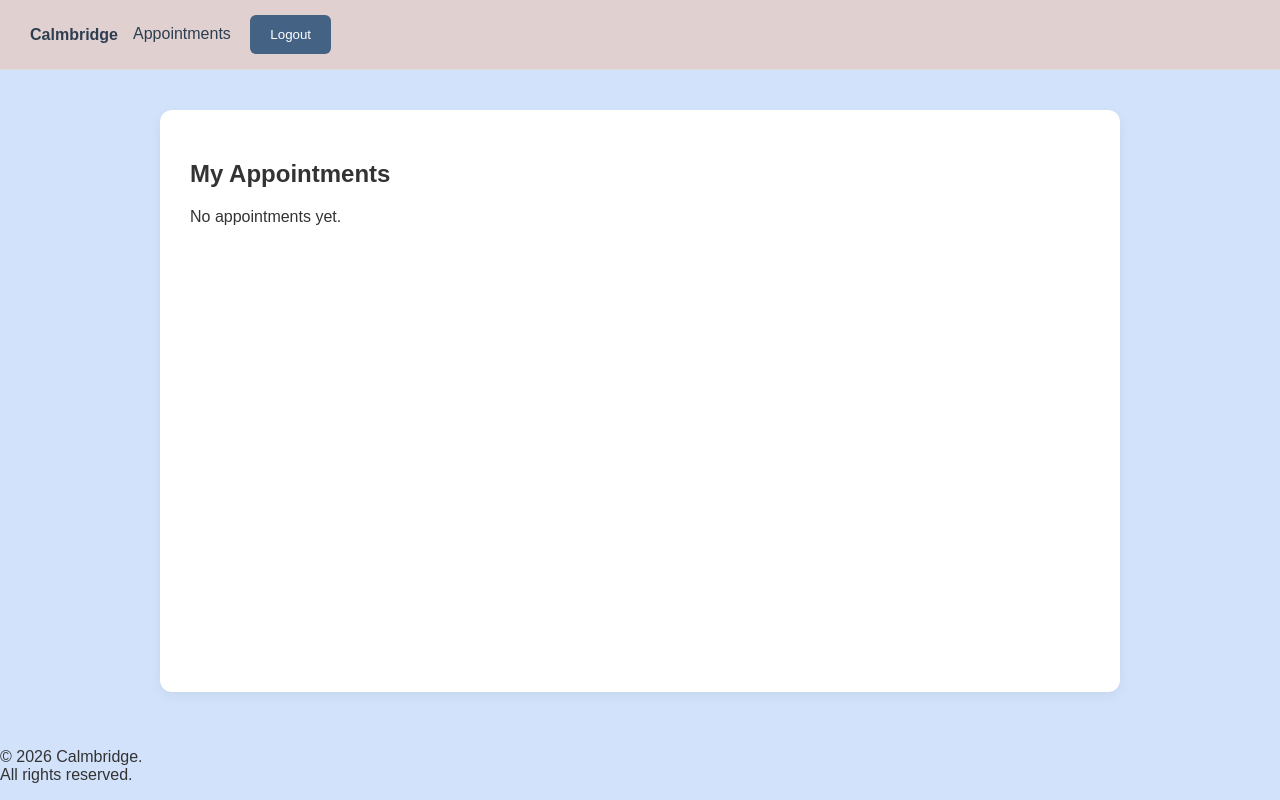
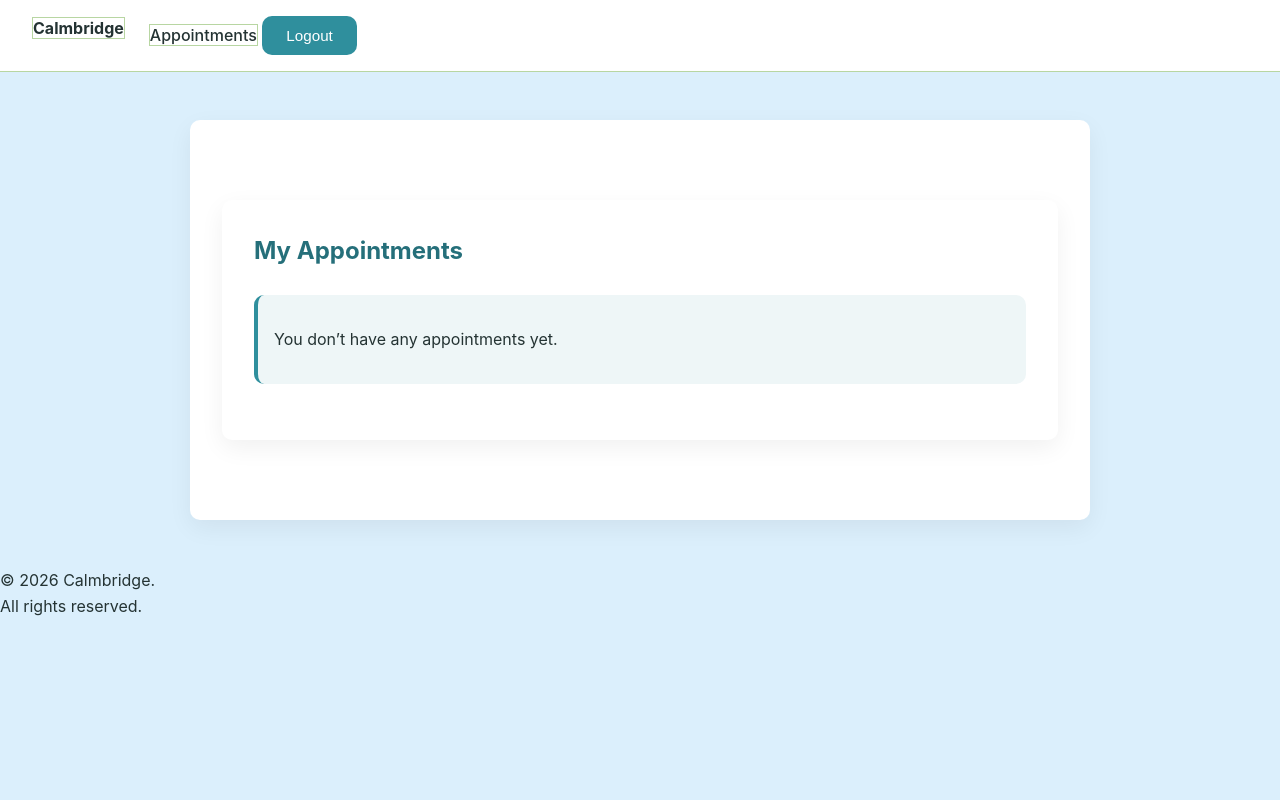
Before and after one commit to Kemigishatrah/Calmbridge, a Django app: page /appointments/ in a window 1280 px wide. Run offline with Django 5.2, Linux system fonts and the light colour scheme; a user stored in the database is signed in.

Commit message:
Improve UI styling, messaging experience, and registration validation
- Polished global styles for a calmer, more professional mental health UI
- Improved appointments list layout with card-based design and role-aware context
- Enhanced session messaging UI for clarity, privacy, and readability
- Added user-friendly validation for duplicate usernames during registration
- Surfaced existing model data more clearly in templates

```diff
--- a/accounts/models.py
+++ b/accounts/models.py
@@ -28,12 +28,7 @@ class TherapistProfile(models.Model):
     bio = models.TextField(max_length=1000, blank=True)
 
 
-
-
-
     is_verified = models.BooleanField(default=False)
-
-
 
     def __str__(self):
         return self.user.username
--- a/appointments/urls.py
+++ b/appointments/urls.py
@@ -1,8 +1,7 @@
 from django.urls import path
 from .views import appointment_detail, appointment_list, manage_availability
-from .views import assign_therapist
-from .views import available_sessions
-from .views import book_session
+from .views import assign_therapist,available_sessions, book_session, appointment_messages
+from .views import session_notes
 
 
 
@@ -12,5 +11,10 @@ urlpatterns = [
     path("availability/", manage_availability, name="manage_availability"),
     path("assign/", assign_therapist, name="assign_therapist"),
     path("available/", available_sessions, name="available_sessions"),
-    path("book/<int:slot_id>/", book_session, name="book_session")
+    path("book/<int:slot_id>/", book_session, name="book_session"),
+    path("appointment/<int:appointment_id>/messages/", appointment_messages,
+          name="appointment_messages"),
+    path(
+        "appointment/<int:appointment_id>/notes/",
+        session_notes, name="session_notes"),
 ]
--- a/appointments/views.py
+++ b/appointments/views.py
@@ -1,11 +1,9 @@
 from django.shortcuts import get_object_or_404, redirect, render
-
 from django.contrib.auth.decorators import login_required
 from django.contrib.admin.views.decorators import staff_member_required
 from django.shortcuts import render
-from .models import Appointment, AvailabilitySlot, TherapistAssignment
+from .models import Appointment, AvailabilitySlot, SessionNote, TherapistAssignment,Message
 from accounts.models import PatientProfile, TherapistProfile
-
 
 @login_required
 def appointment_list(request):
@@ -200,3 +198,68 @@ def book_session(request, slot_id):
             "end": slot.end_time,
         }
     )
+@login_required
+def appointment_messages(request, appointment_id):
+    appointment = get_object_or_404(Appointment, id=appointment_id)
+    user = request.user
+
+    # Access control
+    if user not in [
+        appointment.patient.user,
+        appointment.therapist.user
+    ] and not user.is_staff:
+        return render(request, "appointments/not_allowed.html")
+
+    if request.method == "POST":
+        content = request.POST.get("content")
+        if content:
+            Message.objects.create(
+                appointment=appointment,
+                sender=user,
+                content=content
+            )
+            return redirect("appointment_messages", appointment_id=appointment.id)
+
+    messages = appointment.messages.order_by("created_at")
+
+    return render(
+        request,
+        "appointments/messages.html",
+        {
+            "appointment": appointment,
+            "messages": messages
+        }
+    )
+login_required
+def session_notes(request, appointment_id):
+    appointment = get_object_or_404(Appointment, id=appointment_id)
+    user = request.user
+
+    # Therapist-only (admin read-only handled later)
+    if user.role != "THERAPIST":
+        return render(request, "appointments/not_allowed.html")
+
+    therapist = appointment.therapist
+
+    # Ensure therapist owns this appointment
+    if therapist.user != user:
+        return render(request, "appointments/not_allowed.html")
+
+    note, created = SessionNote.objects.get_or_create(
+        appointment=appointment,
+        therapist=therapist
+    )
+
+    if request.method == "POST":
+        note.notes = request.POST.get("notes")
+        note.save()
+        return redirect("session_notes", appointment_id=appointment.id)
+
+    return render(
+        request,
+        "appointments/session_notes.html",
+        {
+            "appointment": appointment,
+            "note": note
+        }
+    )
--- a/static/css/styles.css
+++ b/static/css/styles.css
@@ -1,194 +1,227 @@
-/*  GLOBAL*/
+/* CalmBridge Design System */
+
 :root {
-    --primary: #446284;
-    --primary-hover: #f7b85a;
-    --bg-blue: #d1e2fa;
-    --text-dark: #333;
-    --white: #ffffff;
+  --primary: #2f8f9d;        /* calm teal */
+  --primary-dark: #256f7a;
+  --accent: #87dcb7;         /* gentle green */
+  --bg: #dbeffc;
+  --surface: #ffffff;
+  --text-main: #243333;
+  --text-muted: #6b7c7c;
+  --border: #b8d6a2;
+  --danger: #ed7a76;
+  --radius: 10px;
+  --shadow: 0 8px 24px rgba(0,0,0,0.06);
+  --font-main: "Inter", system-ui, -apple-system, sans-serif;
 }
 
-html, body {
-    height: 100%;
+/* Global Styles */
+
+* {
+  box-sizing: border-box;
 }
 
 body {
-    font-family: Arial, Helvetica, sans-serif;
-    background-color: var(--bg-blue);
   margin: 0;
-    padding: 0;
-    color: var(--text-dark);
-    display: flex;
-    flex-direction: column;
-    min-height: 100vh; /* Ensures the background fills the screen */
+  font-family: var(--font-main);
+  background: var(--bg);
+  color: var(--text-main);
+  line-height: 1.6;
 }
 
-hr {
-    border: none;
-    display:none
+a {
+  color: var(--primary);
+  text-decoration: solid;
+  border: 1px solid var(--border);
 }
-/* 2. NAVIGATION */
+
+a:hover {
+  text-decoration:solid;
+}
+
+/* Layout */
+
+.container {
+  max-width: 900px;
+  margin: 3rem auto;
+  padding: 2rem;
+  background: var(--surface);
+  border-radius: var(--radius);
+  box-shadow: var(--shadow);
+}
+
+h1, h2, h3 {
+  margin-top: 0;
+  color: var(--primary-dark);
+}
+
+/* Navigation */
+
 nav {
-    background-color: #e0d0d0;
-    padding: 15px 30px;
-    border-bottom: 1px solid #ddd;
+  background: var(--surface);
+  padding: 1rem 2rem;
+  border-bottom: 1px solid var(--border);
   display: flex;
-    flex-wrap: wrap;
-    align-items: center;
+  gap: 1.5rem;
 }
 
 nav a {
-    text-decoration: none;
-    color: #2c3e50;
-    margin-right: 15px;
   font-weight: 500;
-    transition: 0.2s;
+  color: var(--text-main);
 }
 
 nav a:hover {
-    text-decoration:none;
   color: var(--primary);
 }
 
-/* 3. PAGE CONTAINER */
-.container {
-    width: 95%; /* Responsive width */
-    max-width: 900px;
-    margin: 40px auto;
-    background: var(--white);
-    padding: 30px;
-    border-radius: 12px;
-    box-shadow: 0 4px 12px rgba(0, 0, 0, 0.05);
-    flex: 1; /* Pushes footer down if content is short */
+/* Forms */
+form {
+  margin-top: 1.5rem;
 }
 
-/* 4. HERO SECTION (Flexbox) */
-.hero {
-    display: flex;
-    gap: 40px;
-    align-items: center;
-    flex-wrap: wrap; /* Allows stacking on mobile */
-}
-
-.hero-text {
-    flex: 1;
-    min-width: 300px; /* Prevents text from getting too squeezed */
-}
-
-.hero-text h1 {
-    color: #63a1b1;
-    font-size: 2.2rem;
-    margin-bottom: 15px;
-}
-
-.hero-text p {
-    font-size: 1.1rem;
-    line-height: 1.6;
-    margin-bottom: 25px;
-}
-
-
-/* 6. BUTTONS */
-button, a.button {
-    background-color: var(--primary);
-    color: rgb(255, 255, 255) !important;
-    border: none;
-    padding: 12px 20px;
-    border-radius: 6px;
-    cursor: pointer;
-    text-decoration: none;
-    display: inline-block;
-    transition: 0.2s;
+label {
   font-weight: 500;
 }
 
-button:hover, a.button:hover {
-    background-color: var(--primary-hover);
+input,
+select,
+textarea {
+  width: 80%;
+  padding: 0.7rem;
+  margin-top: 0.3rem;
+  margin-bottom: 1.2rem;
+  border-radius: var(--radius);
+  border: 1px solid var(--border);
+  font-family: inherit;
 }
 
-.button.secondary {
-    background-color: #6c757d;
-    margin-left: 10px;
+textarea {
+  resize: vertical;
 }
 
-.button.secondary:hover {
-    background-color: #5a6268;
+input:focus,
+select:focus,
+textarea:focus {
+  outline: none;
+  border-color: var(--primary);
 }
 
-/* 7. APPOINTMENTS & CARDS */
-.home-card {
-    background: var(--white);
-    padding: 40px;
-    border-radius: 12px;
-    text-align: center;
+/* Buttons */
+button {
+  background: var(--primary);
+  color: #fff;
+  padding: 0.7rem 1.5rem;
+  border: none;
+  border-radius: var(--radius);
+  font-size: 0.95rem;
+  cursor: pointer;
 }
 
-ul {
-    list-style: none;
-    padding: 0;
+button:hover {
+  background: var(--primary-dark);
 }
 
-li {
-    padding: 15px;
-    margin-bottom: 12px;
-    border: 1px solid #eee;
-    border-radius: 8px;
-    background: #fafafa;
+/* lists cards */
+
+.card {
+  padding: 1.2rem;
+  border: 1px solid var(--border);
+  border-radius: var(--radius);
+  margin-bottom: 1rem;
+  background: var(--surface);
 }
 
-/* 8. STATUS BADGES */
-.status {
-    font-size: 0.85em;
-    padding: 4px 8px;
-    border-radius: 4px;
-    font-weight: bold;
+.muted {
+  color: var(--text-muted);
+  font-size: 0.9rem;
 }
 
-.status.SCHEDULED { background: #fff3cd; color: #856404; }
-.status.COMPLETED { background: #d4edda; color: #155724; }
-.status.CANCELLED { background: #f8d7da; color: #721c24; }
+/* Messages */
 
-/* 9. MOBILE RESPONSIVENESS (Media Query) */
-@media (max-width: 768px) {
-    .hero {
-        flex-direction: column; /* Stacks text and image */
-        text-align: center;
+.message {
+  padding: 0.8rem 1rem;
+  border-radius: var(--radius);
+  margin-bottom: 0.8rem;
+  background: #eef6f7;
 }
 
-    .container {
-        margin: 20px auto;
-        padding: 20px;
-        width: 90%;
+.message strong {
+  color: var(--primary-dark);
 }
 
-    .hero-text h1 {
-        font-size: 1.8rem;
+/* =========================
+   Messaging
+   ========================= */
+
+.messages-thread {
+  margin: 2rem 0;
 }
 
-    nav {
-        justify-content: center;
-        gap: 10px;
-    }
+.message-card {
+  padding: 1rem;
+  margin-bottom: 1rem;
+  border-radius: var(--radius);
+  background: #eef6f7;
 }
 
-/* 10. LOGIN PAGE STYLES */
-    .login-container {
-        max-width: 400px;
-        margin: auto;
-        padding: 20px;
-        border: 1px solid #ccc;
-        border-radius: 5px;
-        background-color: #f9f9f9;
+.message-own {
+  background: #e6f4ea;
 }
-    .form-group {
-        margin-bottom: 15px;
+
+.message-header {
+  display: flex;
+  justify-content: space-between;
+  margin-bottom: 0.4rem;
 }
-    .btn-primary {
-        background-color: #007bff;
-        color: white;
-        border: none;
-        padding: 10px 20px;
-        cursor: pointer;
+
+.message-body {
+  white-space: pre-wrap;
 }
-    .btn-primary:hover {
-        background-color: #0056b3;
+
+.message-form textarea {
+  margin-top: 1rem;
 }
+.message-form button {
+  margin-top: 0.5rem;
+}
+
+/*Alerts / Info */
+
+.notice {
+  background: #eef6f7;
+  padding: 1rem;
+  border-left: 4px solid var(--primary);
+  border-radius: var(--radius);
+  margin: 1.5rem 0;
+}
+/*status */
+.status {
+  padding: 0.2rem 0.6rem;
+  border-radius: 20px;
+  font-size: 0.8rem;
+  font-weight: 500;
+}
+
+.status.PENDING {
+  background: #fff3cd;
+  color: #856404;
+}
+
+.status.CONFIRMED {
+  background: #e6f4ea;
+  color: #256f3a;
+}
+
+.status.COMPLETED {
+  background: #eef2f7;
+  color: #445;
+}
+
+.status.CANCELLED {
+  background: #fdecea;
+  color: #a94442;
+}
+.status.RESCHEDULED {
+  background: #e7f3fe;
+  color: #0b61a4;
+}
--- a/templates/appointments/list.html
+++ b/templates/appointments/list.html
@@ -1,23 +1,64 @@
 {% extends "base.html" %}
 
-<div> {% block content %}
+{% block content %}
+<div class="container">
+
   <h2>My Appointments</h2>
 
   {% if appointments %}
-    <ul>
     {% for appointment in appointments %}
-            <li>
-    <strong>{{ appointment.scheduled_at }}</strong>
-    —
+      <div class="card">
+
+        <h3>
+          Session on {{ appointment.date }}
+        </h3>
+
+        <p class="muted">
+          {{ appointment.start_time }} – {{ appointment.end_time }}
+        </p>
+
+        <!-- Role-aware context -->
+        {% if user.role == "PATIENT" %}
+          <p>
+            <strong>Therapist:</strong>
+            {{ appointment.therapist.user.username }}
+          </p>
+        {% elif user.role == "THERAPIST" %}
+          <p>
+            <strong>Client:</strong>
+            {{ appointment.patient.user.username }}
+          </p>
+        {% endif %}
+
+        <!-- Status -->
+        <p>
+          <strong>Status:</strong>
           <span class="status {{ appointment.status }}">
             {{ appointment.get_status_display }}
           </span>
-         </li>
-        {% endfor %}
-    </ul>
-{% else %}
-    <p>No appointments yet.</p>
+        </p>
+
+        <hr>
+
+        <!-- Actions -->
+        <a href="{% url 'appointment_messages' appointment.id %}">
+          View messages
+        </a>
+
+        {% if user.role == "THERAPIST" %}
+          |
+          <a href="{% url 'session_notes' appointment.id %}">
+            Session notes
+          </a>
         {% endif %}
 
+      </div>
+    {% endfor %}
+  {% else %}
+    <div class="notice">
+      <p>You don’t have any appointments yet.</p>
+    </div>
+  {% endif %}
+
+</div>
 {% endblock %}
-</div>
--- a/templates/signup.html
+++ /dev/null
@@ -1,6 +0,0 @@
-{% extends "base.html" %}
-{% block title %}Patient Sign Up{% endblock %}
-
-{% block content %}
-<doctype html>
-<html lang="en">
```
Also changed, not shown: appointments/models.py (+35 -0 lines), templates/appointments/messages.html (added, +49 -0 lines), templates/appointments/session_notes.html (added, +29 -0 lines), appointments/migrations/0002_message.py (added), appointments/migrations/0003_sessionnote.py (added), db.sqlite3, media/therapist_profiles/International_Workers_Day.jpeg (added), media/therapist_profiles/hers_organics_logo_in_bllack_.jpg (added). Lines whose indentation alone changed are shown as unchanged.
